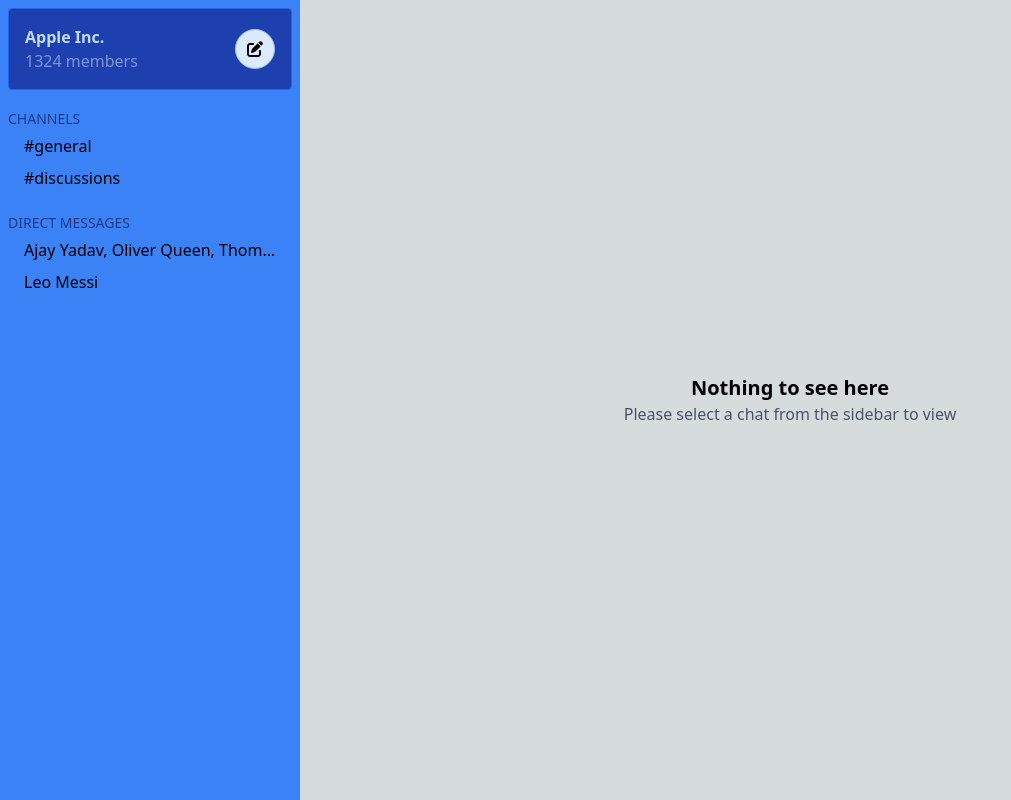
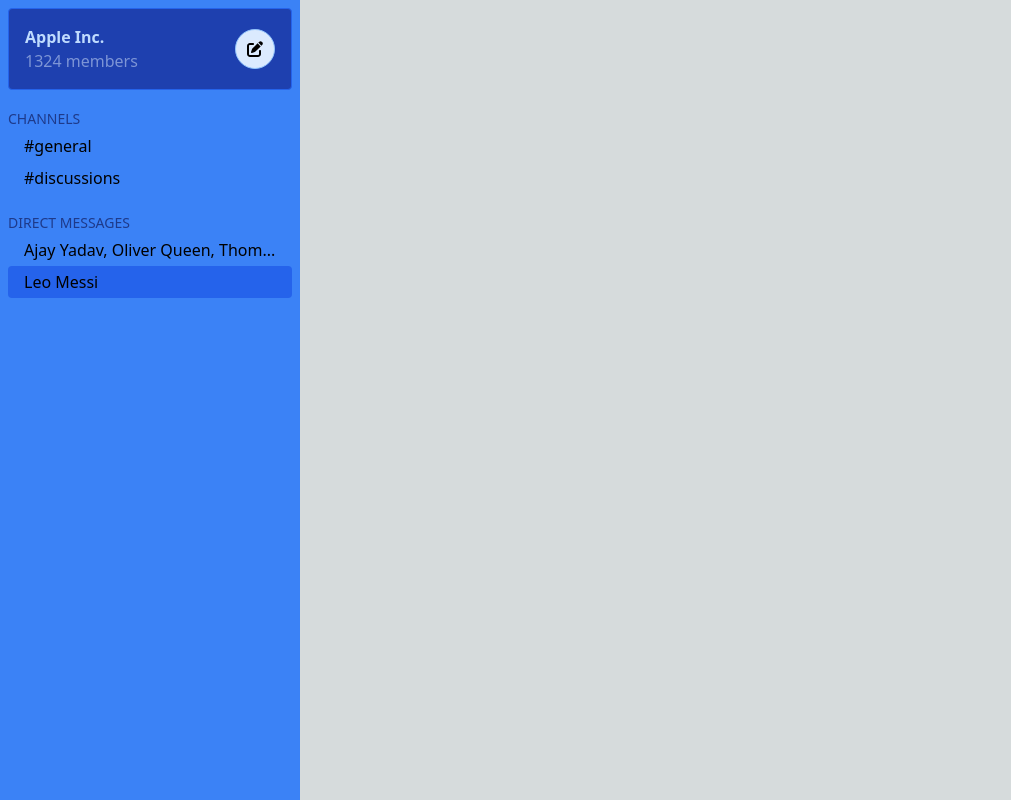
Before and after one commit to ajay-spr/slack, a Next.js app: page / in a window 1280 px wide. Shown: the whole page, without its empty margins (0-1011 px from the left). Built offline with nearby package versions, Linux system fonts and the light colour scheme.

Commit message:
create useChats hook

```diff
--- a/components/Sidebar/SidebarSection.tsx
+++ b/components/Sidebar/SidebarSection.tsx
@@ -3,11 +3,18 @@ import { ChatMeta } from "@/types";
 type SidebarSectionProps = {
   title: string;
   chats: ChatMeta[];
+  activeChatId: string | null;
+  onAction: () => void;
 };
 
 const MAX_TITLE_LENGTH = 30;
 
-const SidebarSection: React.FC<SidebarSectionProps> = ({ title, chats }) => {
+const SidebarSection: React.FC<SidebarSectionProps> = ({
+  title,
+  chats,
+  activeChatId,
+  onAction,
+}) => {
   const getTitle = (chat: ChatMeta) => {
     if (chat.isChannel) return "#" + chat.title;
     let title = "";
@@ -25,7 +32,9 @@ const SidebarSection: React.FC<SidebarSectionProps> = ({ title, chats }) => {
       {chats.map((chat) => (
         <div
           key={chat.id}
-          className="cursor-pointer pl-4 rounded hover:bg-blue-400/30 px-2 py-1"
+          className={`cursor-pointer pl-4 rounded hover:bg-blue-400/30 px-2 py-1 ${
+            activeChatId == chat.id ? "bg-blue-600" : "bg-transparent"
+          }`}
         >
           {getTitle(chat)}
         </div>
--- a/components/Sidebar/index.tsx
+++ b/components/Sidebar/index.tsx
@@ -5,17 +5,28 @@ import SidebarSection from "./SidebarSection";
 type SidebarProps = {
   chats: ChatMeta[];
   activeChatId: null | string;
+  onAction: () => void;
 };
 
-const Sidebar: React.FC<SidebarProps> = ({ chats }) => {
+const Sidebar: React.FC<SidebarProps> = ({ chats, activeChatId, onAction }) => {
   const channelsList = chats.filter((chat) => chat.isChannel);
   const dmList = chats.filter((chat) => !chat.isChannel);
 
   return (
     <div className="h-screen p-2 bg-blue-500 sticky top-0">
       <OrgDetails />
-      <SidebarSection title="Channels" chats={channelsList} />
-      <SidebarSection title="Direct Messages" chats={dmList} />
+      <SidebarSection
+        title="Channels"
+        chats={channelsList}
+        activeChatId={activeChatId}
+        onAction={onAction}
+      />
+      <SidebarSection
+        title="Direct Messages"
+        chats={dmList}
+        activeChatId={activeChatId}
+        onAction={onAction}
+      />
     </div>
   );
 };
--- /dev/null
+++ b/hooks/useChats.ts
@@ -0,0 +1,38 @@
+import { ChatMeta } from "@/types";
+import { useState } from "react"
+
+const useChats = (userId: string) => {
+    const [activeChatId, setActiveChatId] = useState<null | string>(null)
+    const allChats: ChatMeta[] = [
+        {
+          id: "1",
+          title: "general",
+          isChannel: true,
+          users: ["Erling Haaland", "Leo Messi", "Kylian Mbappe"],
+        },
+        {
+          id: "2",
+          isChannel: false,
+          title: "Peaky Blinders",
+          users: ["Ajay Yadav", "Oliver Queen", "Thomas Shelby"],
+        },
+        {
+          id: "3",
+          isChannel: true,
+          title: "discussions",
+          users: ["Erling Haaland", "Leo Messi", "Ajay Yadav", "Oliver Queen"],
+        },
+        {
+          id: "4",
+          isChannel: false,
+          users: ["Leo Messi"],
+        },
+      ];
+
+    const onAction = () => {
+    }
+
+    return {activeChatId, allChats, onAction}
+}
+
+export default useChats
--- a/pages/index.tsx
+++ b/pages/index.tsx
@@ -1,41 +1,15 @@
 import Dashboard from "@/components/Dashboard";
 import Sidebar from "@/components/Sidebar";
-import { ChatMeta } from "@/types";
 import Main from "@/components/Main";
-import { Inter } from "next/font/google";
+import useChats from "@/hooks/useChats";
 
-const allChats: ChatMeta[] = [
-  {
-    id: "1",
-    title: "general",
-    isChannel: true,
-    users: ["Erling Haaland", "Leo Messi", "Kylian Mbappe"],
-  },
-  {
-    id: "2",
-    isChannel: false,
-    title: "Peaky Blinders",
-    users: ["Ajay Yadav", "Oliver Queen", "Thomas Shelby"],
-  },
-  {
-    id: "3",
-    isChannel: true,
-    title: "discussions",
-    users: ["Erling Haaland", "Leo Messi", "Ajay Yadav", "Oliver Queen"],
-  },
-  {
-    id: "4",
-    isChannel: false,
-    users: ["Leo Messi"],
-  },
-];
-
-const activeChat = null;
+const activeChat = "4";
 
 export default function Home() {
+  const { activeChatId, allChats, onAction } = useChats("2939");
   return (
     <Dashboard>
-      <Sidebar chats={allChats} activeChatId={activeChat} />
+      <Sidebar chats={allChats} activeChatId={activeChat} onAction={onAction} />
       <Main activeChatId={activeChat} />
     </Dashboard>
   );
```
